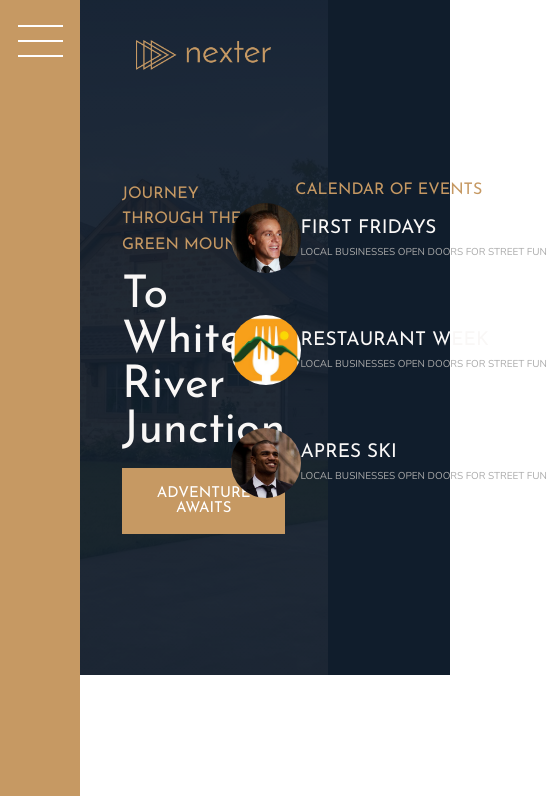
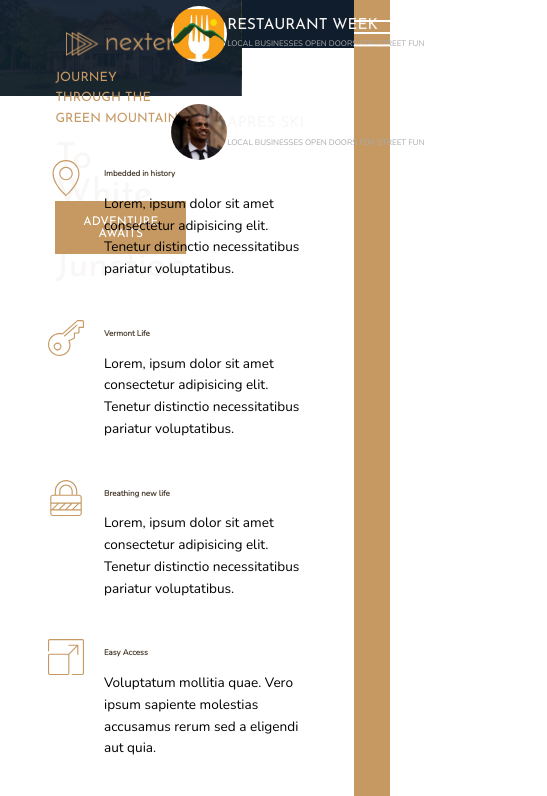
Before and after one commit to petitlapin86/white-river-with-sass-grid-layout-, a website: page index.html in a window 390 px wide. Shown: the top 796 px of the page, 547 px wide, since content can reach past the window. Drawn offline with nearby package versions, Linux system fonts and the light colour scheme.

Commit message:
begin adding responsive design breakpoints

```diff
--- a/sass/_base.scss
+++ b/sass/_base.scss
@@ -14,6 +14,12 @@ $color-grey-dark-2: #6D5D4B;
 $font-primary: 'Nunito', sans-serif;
 $font-display: 'Josefin Sans', sans-serif;
 
+// RESPONSIVE BREAKPOINTS
+$bp-largest: 75em;   // 1200px
+$bp-large: 62.5em;   // 1000px
+$bp-medium: 50em;    // 800px;
+$bp-small: 37.5em;    // 600px;
+
 //GLOBAL VARIABLES
 *,
 *::before,
@@ -27,6 +33,10 @@ $font-display: 'Josefin Sans', sans-serif;
 html {
   box-sizing: border-box;
   font-size: 62.5%; //so 1 rem equals exactly 10 pixels.
+
+  @media only screen and (max-width: $bp-largest) {
+      font-size: 50%;
+  }
 }
 
 body {
@@ -41,5 +51,12 @@ body {
       grid-template-rows: 80vh min-content 40vw repeat(3, min-content);
       grid-template-columns: [sidebar-start] 8rem [sidebar-end full-start] minmax(6rem, 1fr) [center-start] repeat(8, [col-start] minmax(min-content, 14rem) [col-end]) [center-end] minmax(6rem, 1fr) [full-end];
 
+      @media only screen and (max-width: $bp-large) {
+          grid-template-rows: 6rem 80vh min-content 40vw repeat(3, min-content);
+          grid-template-columns: [full-start] minmax(6rem, 1fr) [center-start] repeat(8, [col-start] minmax(min-content, 14rem) [col-end]) [center-end] minmax(6rem, 1fr) [full-end];
+      }
 
-}
+      @media only screen and (max-width: $bp-medium) {
+          grid-template-rows: 6rem calc(100vh - 6rem);
+      }
+    }
--- a/sass/_calendar.scss
+++ b/sass/_calendar.scss
@@ -26,10 +26,6 @@
     display: block;
   }
 
-  &__img {
-
-  }
-
   &__details {
     text-transform: uppercase;
     color: $color-grey-light-2;
--- a/sass/_header.scss
+++ b/sass/_header.scss
@@ -7,6 +7,7 @@
     padding: 8rem;
     padding-top: 4rem;
 
+    //GRID LAYOUT
     display: grid;
     grid-template-rows: 1fr min-content minmax(6rem, min-content) 1fr;
     grid-template-columns: minmax(min-content, max-content);
```
Also changed, not shown: css/style.css.
